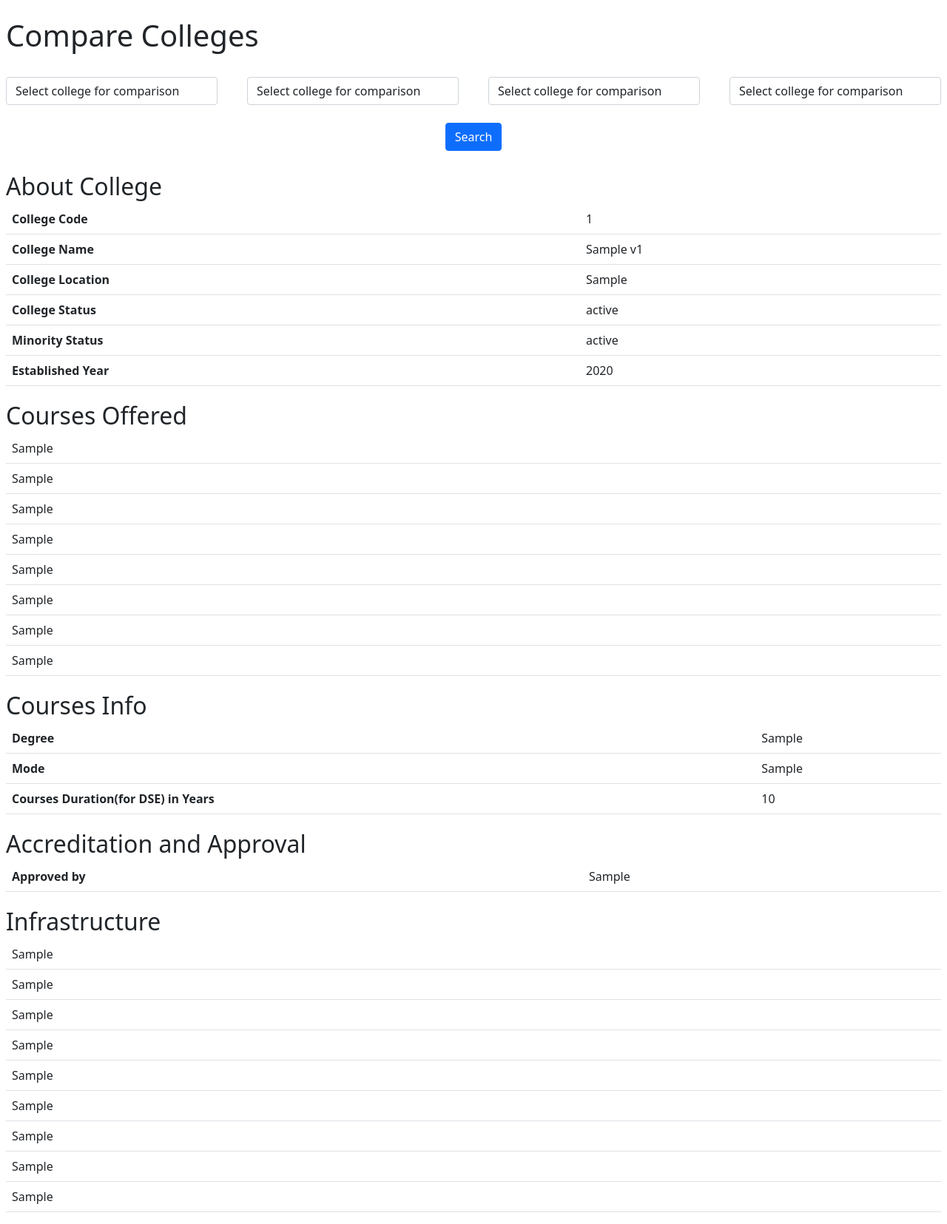
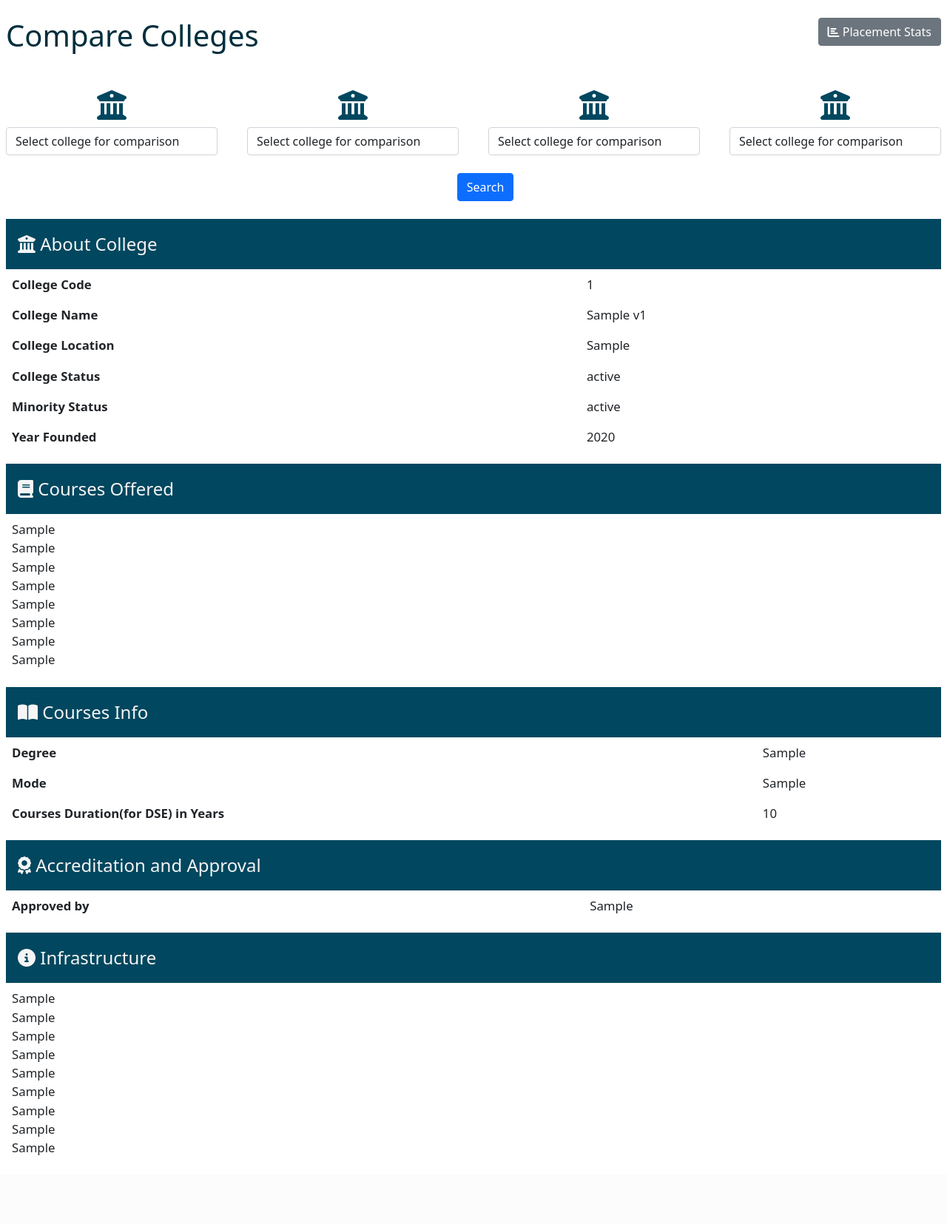
Before and after one commit to imajeed28/pwa_dse, a Django app: template recommender_system/templates/recommender_system/college_comparison.html in a window 1280 px wide. Shown: the part 79-1734 px from the top of the page at 74% size. After the commit the page ends 1641 px from the top, so only its background shows below. Run offline with Django 3.2, Linux system fonts and the light colour scheme; the template is opened without the code that fills it: values that come from a table or form of the project are taken from there, others are empty; tables that the repository leaves empty hold one stand-in row (values such as "Sample post"); some libraries are stand-ins or nearby versions.

Commit message:
final-setup1.0

```diff
--- a/landing/templates/landing/index.html
+++ b/landing/templates/landing/index.html
@@ -12,6 +12,7 @@
 
 .home-contents{
     margin:auto;
+    margin-left: 1rem;
 }
 .home-contents .content-heading{
     font-size: 3rem;
--- a/recommender_system/templates/recommender_system/college_comparison.html
+++ b/recommender_system/templates/recommender_system/college_comparison.html
@@ -1,12 +1,48 @@
 {% extends 'landing/base.html'%}
 
 {% block content %}
-<div class="text mx-2 my-4 text-dark" ><h1>Compare Colleges</h1></div>
+
+<style>
+  .borderless > tbody > tr > td,
+.borderless > tbody > tr > th,
+.borderless > tfoot > tr > td,
+.borderless > tfoot > tr > th,
+.borderless > thead > tr > td,
+.borderless > thead > tr > th {
+    border: none;
+}
+
+.color-mainheader{
+  display: table;
+}
+.color-header{
+  background-color: #00475f;
+  color: whitesmoke;
+  padding: 1rem;
+}
+td{
+  font-size: 1.05rem;
+}
+br{
+  margin: 1rem;
+}
+</style>
+<div class="d-flex justify-content-between">
+
+  <div class="text mx-2 my-4 " style="color: #002e3d;" >
+    <h1>Compare Colleges</h1>
+  </div>
+
+  <div class="mx-2 my-4 ">
+    <a href="{% url 'placement' %}" class="text-white btn btn-secondary"><i class="fas fa-chart-bar"></i> Placement Stats</a>
+  </div>
+</div>
  <div class="row">
     <form action="" method="POST" class="col">
       <div class="row">
         {% csrf_token %}
           <div class="col my-2 mx-2">
+            <div style="font-size: 2.5rem; color:#00475f;"><center><i class="fa fa-university"></i></center></div>
             <select name="college1" id="" class="form-control" required>
                 <option value="" selected disabled> Select college for comparison </option>
                 <optgroup label="Mumbai Colleges">
@@ -37,8 +73,7 @@
                     <option value="A.P.Shah Institute of Technology (APST)">A.P.Shah Institute of Technology (APST)</option>
                 </optgroup>
                 <optgroup label="Pune Colleges">
-                  <option value="
-                  Collage of Engineering(COEP)">Collage of Engineering(COEP)</option>
+                  <option value="Collage of Engineering(COEP)">Collage of Engineering(COEP)</option>
                   <option value="Rajarshi Shahu Collage of Engineering">Rajarshi Shahu Collage of Engineering</option>
                   <option value="G.H. Raisoni Collage of Engineering and Managment">G.H. Raisoni Collage of Engineering and Managment</option>
                   <option value="Dhole Patil College of Engineering(DPES)">Dhole Patil College of Engineering(DPES)</option>
@@ -47,6 +82,7 @@
             </select>
           </div>
           <div class="col my-2 mx-2">
+            <div style="font-size: 2.5rem; color:#00475f;"><center><i class="fa fa-university"></i></center></div>
             <select name="college2" id="" class="form-control" >
                 <option value="" selected disabled> Select college for comparison </option>
                 <optgroup label="Mumbai Colleges">
@@ -77,8 +113,7 @@
                     <option value="A.P.Shah Institute of Technology (APST)">A.P.Shah Institute of Technology (APST)</option>
                 </optgroup>
                 <optgroup label="Pune Colleges">
-                  <option value="
-                  Collage of Engineering(COEP)">Collage of Engineering(COEP)</option>
+                  <option value="Collage of Engineering(COEP)">Collage of Engineering(COEP)</option>
                   <option value="Rajarshi Shahu Collage of Engineering">Rajarshi Shahu Collage of Engineering</option>
                   <option value="G.H. Raisoni Collage of Engineering and Managment">G.H. Raisoni Collage of Engineering and Managment</option>
                   <option value="Dhole Patil College of Engineering(DPES)">Dhole Patil College of Engineering(DPES)</option>
@@ -87,6 +122,7 @@
             </select>
           </div>
           <div class="col my-2 mx-2">
+            <div style="font-size: 2.5rem; color:#00475f;"><center><i class="fa fa-university"></i></center></div>
             <select name="college3" id="" class="form-control" >
                 <option value="" selected disabled> Select college for comparison </option>
                 <optgroup label="Mumbai Colleges">
@@ -117,8 +153,7 @@
                     <option value="A.P.Shah Institute of Technology (APST)">A.P.Shah Institute of Technology (APST)</option>
                 </optgroup>
                 <optgroup label="Pune Colleges">
-                  <option value="
-                  Collage of Engineering(COEP)">Collage of Engineering(COEP)</option>
+                  <option value="Collage of Engineering(COEP)">Collage of Engineering(COEP)</option>
                   <option value="Rajarshi Shahu Collage of Engineering">Rajarshi Shahu Collage of Engineering</option>
                   <option value="G.H. Raisoni Collage of Engineering and Managment">G.H. Raisoni Collage of Engineering and Managment</option>
                   <option value="Dhole Patil College of Engineering(DPES)">Dhole Patil College of Engineering(DPES)</option>
@@ -127,6 +162,7 @@
             </select>
           </div>
           <div class="col my-2 mx-2">
+            <div style="font-size: 2.5rem; color:#00475f;"><center><i class="fa fa-university"></i></center></div>
             <select name="college4" id="" class="form-control" >
                 <option value="" selected disabled> Select college for comparison </option>
                 <optgroup label="Mumbai Colleges">
@@ -157,8 +193,7 @@
                     <option value="A.P.Shah Institute of Technology (APST)">A.P.Shah Institute of Technology (APST)</option>
                 </optgroup>
                 <optgroup label="Pune Colleges">
-                  <option value="
-                  Collage of Engineering(COEP)">Collage of Engineering(COEP)</option>
+                  <option value="Collage of Engineering(COEP)">Collage of Engineering(COEP)</option>
                   <option value="Rajarshi Shahu Collage of Engineering">Rajarshi Shahu Collage of Engineering</option>
                   <option value="G.H. Raisoni Collage of Engineering and Managment">G.H. Raisoni Collage of Engineering and Managment</option>
                   <option value="Dhole Patil College of Engineering(DPES)">Dhole Patil College of Engineering(DPES)</option>
@@ -167,14 +202,14 @@
             </select>
           </div>
 
-            <center class="my-3"><input type="submit" class='btn btn-primary' value="Search"></center>
+            <center class="my-3 mx-3"><input type="submit" class='btn btn-primary' value="Search"></center>
 
 
               {% for result in data1%}
-              <div class="col">
-                <div class="col my-2 mx-2">
-                    <span class="" style="font-size: 2rem;" >About College</span>
-                    <table class="table">
+              <div class="col" style="overflow: hidden;">
+                <div class="col my-2 mx-2 ">
+                    <div class="color-header" style="font-size: 1.5rem;" ><i class="fas fa-university"></i> About College</div>
+                    <table class="table borderless">
                         <tbody>
                           <tr>
                             <td style="font-weight: bold;">College Code</td>
@@ -197,46 +232,41 @@
                             <td>{{result.minority_status}}</td>
                           </tr>
                           <tr>
-                            <td style="font-weight: bold;">Established Year</td>
+                            <td style="font-weight: bold;">Year Founded</td>
                             <td>{{result.established_year}}</td>
                           </tr>
                         </tbody>
                       </table>
                 </div>
                 <div class="col my-2 mx-2">
-                    <span class="" style="font-size: 2rem;" >Courses Offered</span>
-                    <table class="table">
+                    <div class="color-header" style="font-size: 1.5rem;" ><i class="fas fa-book"></i> Courses Offered</div>
+                    <table class="table borderless">
                         <tbody>
                           <tr>
-                            <td>{{result.course1}}</td>
-                          </tr>
-                          <tr>
-                            <td>{{result.course2}}</td>
-                          </tr>
-                          <tr>
-                            <td>{{result.course3}}</td>
-                          </tr>
-                          <tr>
-                            <td>{{result.course4}}</td>
-                          </tr>
-                          <tr>
-                            <td>{{result.course5}}</td>
-                          </tr>
-                          <tr>
-                            <td>{{result.course6}}</td>
-                          </tr>
-                          <tr>
-                            <td>{{result.course7}}</td>
-                          </tr>
-                          <tr>
-                            <td>{{result.course8}}</td>
+                            <td >
+                              {{result.course1}}
+                              <br>
+                              {{result.course2}}
+                              <br>
+                              {{result.course3}}
+                              <br>
+                              {{result.course4}}
+                              <br>
+                              {{result.course5}}
+                              <br>
+                              {{result.course6}}
+                              <br>
+                              {{result.course7}}
+                              <br>
+                              {{result.course8}}
+                            </td>
                           </tr>
                         </tbody>
                       </table>
                 </div>
                 <div class="col my-2 mx-2">
-                    <span class="" style="font-size: 2rem;" >Courses Info</span>
-                    <table class="table">
+                    <div class="color-header" style="font-size: 1.5rem;" ><i class="fas fa-book-open"></i> Courses Info</div>
+                    <table class="table borderless">
                         <tbody>
                           <tr>
                             <td style="font-weight: bold;">Degree</td>
@@ -254,8 +284,8 @@
                       </table>
                 </div>
                 <div class="col my-2 mx-2">
-                    <span class="" style="font-size: 2rem;" >Accreditation and Approval</span>
-                    <table class="table">
+                    <div class="color-header" style="font-size: 1.5rem;" ><i class="fas fa-award"></i> Accreditation and Approval</div>
+                    <table class="table borderless">
                         <tbody>
                           <tr>
                             <td style="font-weight: bold;">Approved by </td>
@@ -265,35 +295,29 @@
                       </table>
                 </div>
                 <div class="col my-2 mx-2">
-                    <span class="" style="font-size: 2rem;" >Infrastructure</span>
-                    <table class="table">
+                    <div class="color-header" style="font-size: 1.5rem;" ><i class="fa fa-info-circle"></i> Infrastructure</div>
+                    <table class="table borderless">
                         <tbody>
                           <tr>
-                            <td>{{result.infra1}}</td>
-                          </tr>
-                          <tr>
-                            <td>{{result.infra2}}</td>
-                          </tr>
-                          <tr>
-                            <td>{{result.infra3}}</td>
-                          </tr>
-                          <tr>
-                            <td>{{result.infra4}}</td>
-                          </tr>
-                          <tr>
-                            <td>{{result.infra5}}</td>
-                          </tr>
-                          <tr>
-                            <td>{{result.infra6}}</td>
-                          </tr>
-                          <tr>
-                            <td>{{result.infra7}}</td>
-                          </tr>
-                          <tr>
-                            <td>{{result.infra8}}</td>
-                          </tr>
-                          <tr>
-                            <td>{{result.infra9}}</td>
+                            <td>
+                              {{result.infra1}}
+                              <br>
+                              {{result.infra2}}
+                              <br>
+                              {{result.infra3}}
+                              <br>
+                              {{result.infra4}}
+                              <br>
+                              {{result.infra5}}
+                              <br>
+                              {{result.infra6}}
+                              <br>
+                              {{result.infra7}}
+                              <br>
+                              {{result.infra8}}
+                              <br>
+                              {{result.infra9}}
+                            </td>
                           </tr>
                         </tbody>
                       </table>
--- a/recommender_system/urls.py
+++ b/recommender_system/urls.py
@@ -1,10 +1,11 @@
 from django import views
 from django.urls import path
 
-from recommender_system.views import searchresult, compareresult
+from recommender_system.views import searchresult, compareresult, placement
 from . import views
 
 urlpatterns = [
     path('',views.searchresult, name='recommender_system'),
     path('college_comparison/',views.compareresult, name='college_comparison'),
+    path('placement/',views.placement, name='placement'),
 ]
--- a/recommender_system/views.py
+++ b/recommender_system/views.py
@@ -114,3 +114,6 @@ def compareresult(request):
         return render(request, 'recommender_system/college_comparison.html',context)
     else:
         return render(request, 'recommender_system/college_comparison.html')
+
+def placement(request):
+    return render(request, 'recommender_system/placement.html')
```
Also changed, not shown: prediction/templates/prediction/prediction.html (+10 -1 lines), recommender_system/templates/recommender_system/placement.html (added, +96 -0 lines), static/main.css (line endings or trailing spaces), 7 other files.
